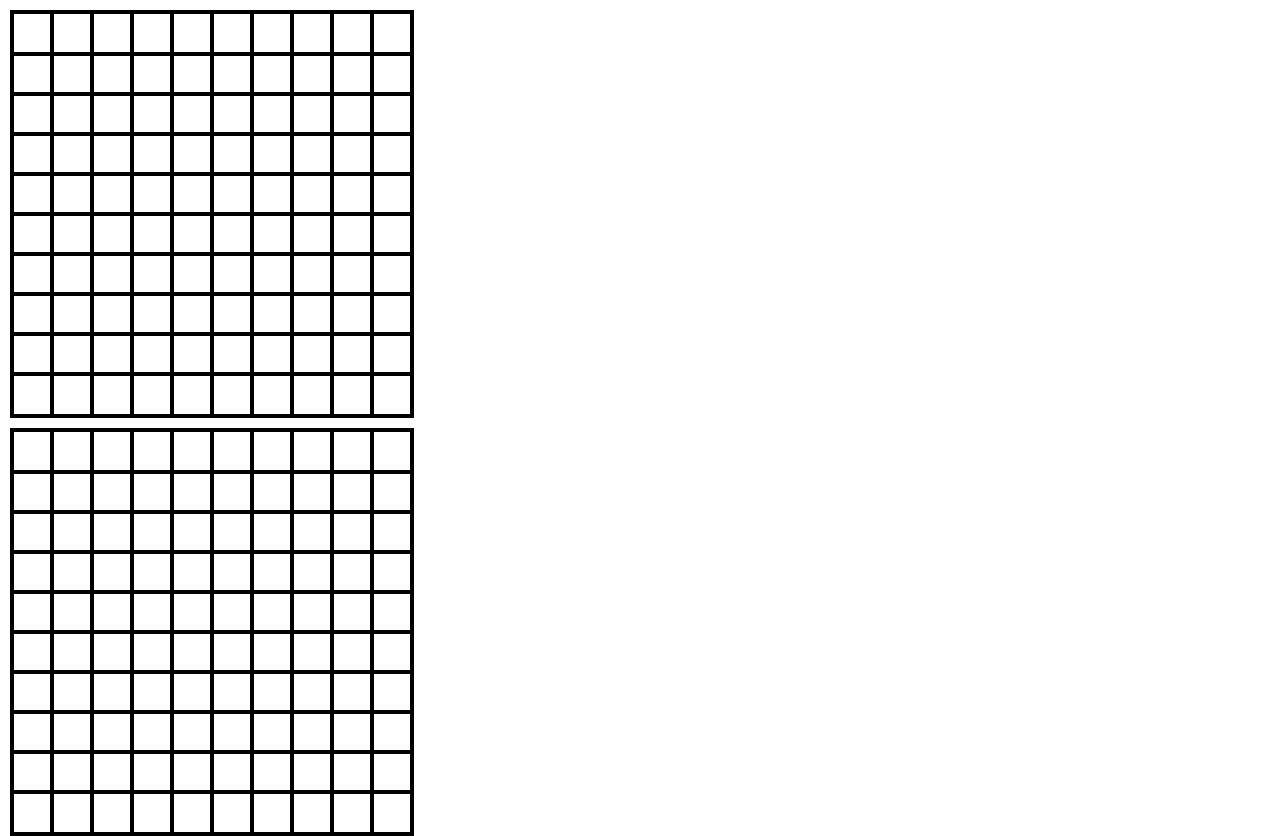
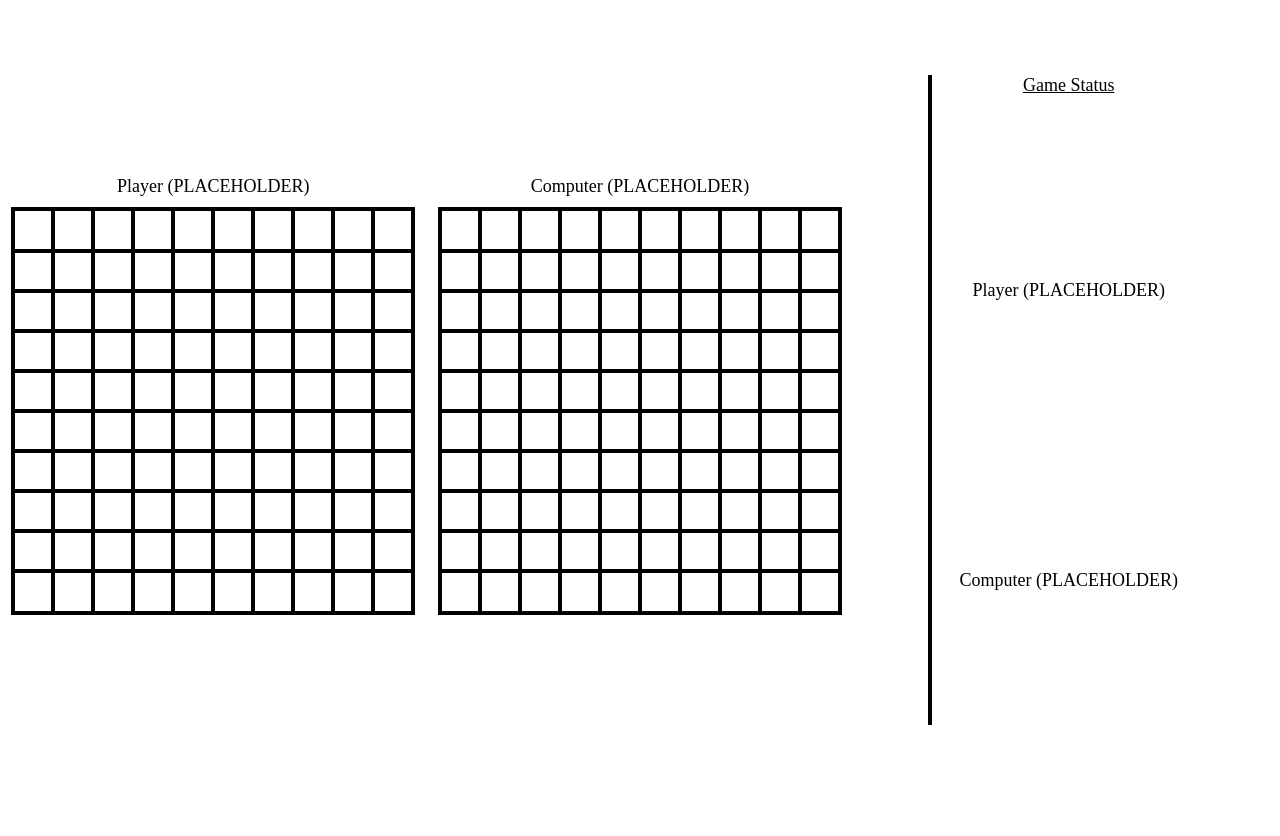
Before and after one commit to benzelcurry/battleship, a plain HTML site: page index.html in a window 1280 px wide. After the commit the page ends 800 px from the top, so only its background shows below. Drawn offline with Linux system fonts and the light colour scheme.

Commit message:
Add basic UI

```diff
--- a/bundle.js
+++ b/bundle.js
@@ -357,7 +357,7 @@ __webpack_require__.r(__webpack_exports__);
 
 var ___CSS_LOADER_EXPORT___ = _node_modules_css_loader_dist_runtime_api_js__WEBPACK_IMPORTED_MODULE_1___default()((_node_modules_css_loader_dist_runtime_noSourceMaps_js__WEBPACK_IMPORTED_MODULE_0___default()));
 // Module
-___CSS_LOADER_EXPORT___.push([module.id, "body {\n    height: 100vh;\n    width: 100vw;\n    margin: 0px;\n    font-size: 18px;\n}\n\n.gameboard {\n    height: 400px;\n    width: 400px;\n    display: grid;\n    margin: 10px;\n    gap: none;\n    grid-template-columns: repeat(10, 1fr);\n    grid-template-rows: repeat(10, 1fr);\n    align-items: center;\n    justify-content: center;\n    border: solid 2px black;\n    border-bottom: solid 4px black;\n    border-top: solid 4px black;\n}\n\n.square {\n    display: flex;\n    justify-content: center;\n    align-items: center;\n    height: 100%;\n    width: auto;\n    border: solid 2px black;\n}\n\n.square:hover {\n    backdrop-filter: brightness(0.7);\n}", ""]);
+___CSS_LOADER_EXPORT___.push([module.id, "body {\n    height: 100vh;\n    width: 100vw;\n    margin: 0px;\n    font-size: 18px;\n    display: grid;\n    /* align-items: center;\n    justify-content: center; */\n    grid-template-columns: repeat(3, 1fr);\n}\n\n.board-container {\n    display: flex;\n    flex-direction: column;\n    justify-content: center;\n    align-items: center;\n}\n\n.gameboard {\n    height: 400px;\n    width: 400px;\n    display: grid;\n    margin: 10px;\n    gap: none;\n    grid-template-columns: repeat(10, 1fr);\n    grid-template-rows: repeat(10, 1fr);\n    align-items: center;\n    justify-content: center;\n    border: solid 2px black;\n    border-bottom: solid 4px black;\n    border-top: solid 4px black;\n}\n\n.square {\n    display: flex;\n    justify-content: center;\n    align-items: center;\n    height: 100%;\n    width: auto;\n    border: solid 2px black;\n}\n\n.square:hover {\n    backdrop-filter: brightness(0.7);\n}\n\n.status-container {\n    margin: 75px;\n    gap: 50px;\n    border-left: solid 4px black;\n    display: flex;\n    flex-direction: column;\n    align-items: center;\n}\n\n.player-status {\n    display: flex;\n    flex-direction: column;\n    align-items: center;\n    justify-content: space-around;\n    flex-grow: 1;\n}", ""]);
 // Exports
 /* harmony default export */ const __WEBPACK_DEFAULT_EXPORT__ = (___CSS_LOADER_EXPORT___);
 
@@ -520,12 +520,12 @@ const Gameboard = () => {
         let secondNumIndex = nextLine[0];
         let letter;
 
+         // Assigns a letter to map the grid square to the ship object on it
         if (index + ship.size < 10) {
             letter = placementHelper(ship.size);
         } else {
             if (firstNumIndex !== secondNumIndex) {
                 return 'Error';
-            // Assigns a letter to map the grid square to the ship object on it
             } else {
                 letter = placementHelper(ship.size);
             }
@@ -558,9 +558,13 @@ const Gameboard = () => {
         };
     };
 
-    // Will need to rewrite to contain all possible grid values
+    // Returns true if no ships are left on board; otherwise, false
     const gameover = () => {
-        return (!board.includes('Os'));
+        return (!board.includes('Ox') &&
+                !board.includes('Os') &&
+                !board.includes('Om') &&
+                !board.includes('Ol') &&
+                !board.includes('Oh'));
     };
 
     // Helper function for determining small/med/bigArr hits
--- a/index.html
+++ b/index.html
@@ -8,7 +8,20 @@
     <script src="bundle.js" defer></script>
 </head>
 <body>
-    <div class="gameboard first"></div>
-    <div class="gameboard second"></div>
+    <div class="board-container">
+        <div class="board1-player">Player (PLACEHOLDER)</div>
+        <div class="gameboard first"></div>
+    </div>
+    <div class="board-container">
+        <div class="board2-player">Computer (PLACEHOLDER)</div>
+        <div class="gameboard second"></div>
+    </div>
+    <div class="status-container">
+        <div class="title"><u>Game Status</u></div>
+        <div class="player-status">
+            <div class="player1">Player (PLACEHOLDER)</div>
+            <div class="player2">Computer (PLACEHOLDER)</div>
+        </div>
+    </div>
 </body>
 </html>
```
